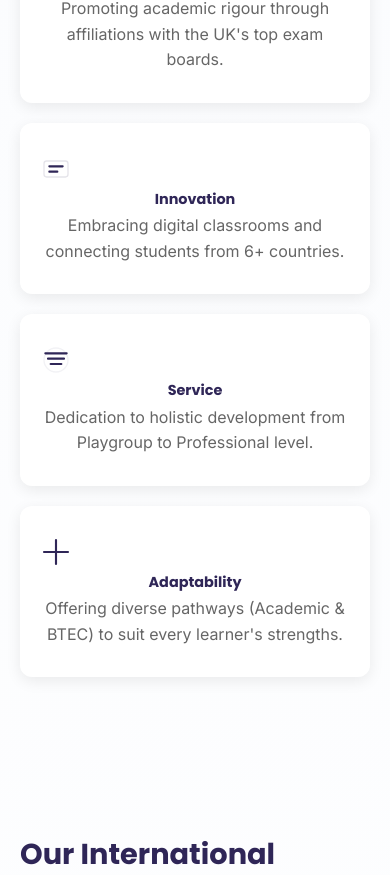
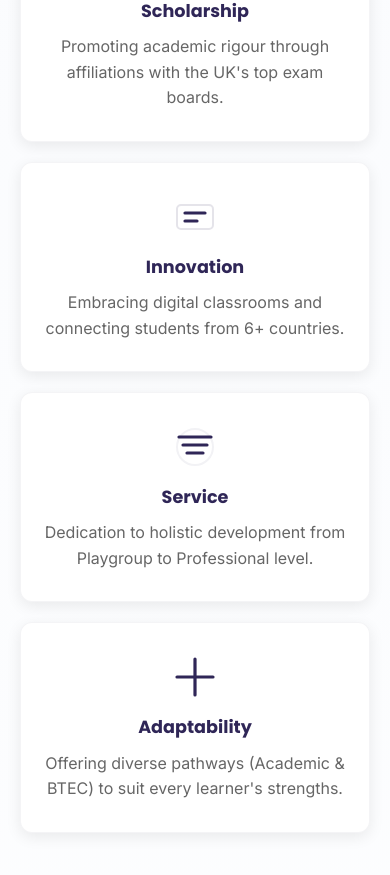
Before and after one commit to TaniaRajpoot/SISA, a React (Vite) app in the folder frontend/: page / in a window 390 px wide. Shown: the part 5099-5974 px from the top of the page. Built offline with nearby package versions, Linux system fonts and the light colour scheme.

Commit message:
overview

```diff
--- a/frontend/src/components/SISAOverview.jsx
+++ b/frontend/src/components/SISAOverview.jsx
@@ -2,6 +2,7 @@ import React from 'react';
 import '../styles/SISAOverview.css';
 import Stats from './Stats';
 import Partners from './Partners';
+import worldMapImage from '../assets/world-map.png'; // Adjust path as needed
 
 const SISAOverview = () => {
     return (
@@ -108,47 +109,6 @@ const SISAOverview = () => {
                     <h2>Triple-Accredited Institution</h2>
                     <p className="section-desc muted">SISA proudly offers curricula from the United Kingdom's leading examination boards.</p>
 
-                    {/* <div className="accreditation-badges">
-                        <div className="badge">
-                            <div className="badge-icon">
-                                <svg viewBox="0 0 24 24" fill="none" xmlns="http://www.w3.org/2000/svg">
-                                    <circle cx="12" cy="12" r="10" stroke="currentColor" strokeOpacity="0.12" />
-                                    <path d="M7 9h10M7 13h10" stroke="currentColor" strokeWidth="1.6" strokeLinecap="round" />
-                                </svg>
-                            </div>
-                            <div>
-                                <div className="badge-title">Cambridge International</div>
-                                <div className="badge-subtitle">Cambridge University Press & Assessment</div>
-                            </div>
-                        </div>
-
-                        <div className="badge">
-                            <div className="badge-icon">
-                                <svg viewBox="0 0 24 24" fill="none" xmlns="http://www.w3.org/2000/svg">
-                                    <rect x="3" y="3" width="18" height="18" rx="3" stroke="currentColor" strokeOpacity="0.12" />
-                                    <path d="M8 9h8M8 12h8" stroke="currentColor" strokeWidth="1.6" strokeLinecap="round" />
-                                </svg>
-                            </div>
-                            <div>
-                                <div className="badge-title">Pearson - Edexcel</div>
-                                <div className="badge-subtitle">Formerly University of London</div>
-                            </div>
-                        </div>
-
-                        <div className="badge">
-                            <div className="badge-icon">
-                                <svg viewBox="0 0 24 24" fill="none" xmlns="http://www.w3.org/2000/svg">
-                                    <path d="M12 4l6 16H6l6-16z" stroke="currentColor" strokeOpacity="0.12" />
-                                    <path d="M10 10h4M9 13h6" stroke="currentColor" strokeWidth="1.6" strokeLinecap="round" />
-                                </svg>
-                            </div>
-                            <div>
-                                <div className="badge-title">OxfordAQA</div>
-                                <div className="badge-subtitle">Oxford Assessment & Qualifications Alliance</div>
-                            </div>
-                        </div>
-                    </div> */}
-
                     {/* Partners Section */}
                     <Partners />
                 </section>
@@ -213,6 +173,15 @@ const SISAOverview = () => {
                         <div className="pill">UK</div>
                         <div className="pill">Canada</div>
                     </div>
+
+                    {/* World Map Image - Placed after countries */}
+                    <div className="world-map-container">
+                        <img
+                            src={worldMapImage}
+                            alt="SISA International Classroom - Global Reach Map"
+                            className="world-map-image"
+                        />
+                    </div>
                 </section>
 
                 {/* Admissions & Transition Support */}
--- a/frontend/src/styles/SISAOverview.css
+++ b/frontend/src/styles/SISAOverview.css
@@ -218,46 +218,50 @@
     font-size: 0.85rem;
 }
 
-/* Core Values */
+/* Core Values - Horizontal Layout on Desktop */
 .values-grid {
     display: grid;
-    grid-template-columns: repeat(4, minmax(180px, 1fr));
-    gap: 8px;
-    max-width: 100%;
+    grid-template-columns: repeat(4, 1fr);
+    gap: 24px;
+    margin-top: 40px;
 }
 
 .value-card {
     background: linear-gradient(180deg, #ffffff, #fcfdfe);
-    padding: 10px 6px;
-    border-radius: 10px;
+    padding: 32px 24px;
+    border-radius: 12px;
     box-shadow: 0 6px 20px rgba(47, 38, 87, 0.06);
     text-align: center;
     transition: all 0.3s ease;
+    border: 1px solid rgba(47, 38, 87, 0.05);
 }
 
 .value-card:hover {
     transform: translateY(-8px);
     box-shadow: 0 12px 30px rgba(47, 38, 87, 0.12);
+    border-color: rgba(47, 38, 87, 0.1);
 }
 
 .value-card svg {
-    width: 32px;
-    height: 32px;
+    width: 48px;
+    height: 48px;
     color: #2f2657;
-    margin-bottom: 6px;
+    margin: 0 auto 16px;
+    display: block;
 }
 
 .value-card h5 {
-    margin: 0 0 5px 0;
+    margin: 0 0 12px 0;
     color: #2f2657;
-    font-size: 0.9rem;
+    font-size: 1.25rem;
     font-weight: 700;
 }
 
 .value-card p {
     margin: 0;
-    font-size: 0.75rem;
-    line-height: 1.3;
+    font-size: 0.95rem;
+    line-height: 1.6;
+    color: #666;
 }
 
 /* Countries Pills */
@@ -272,6 +276,38 @@
     background: linear-gradient(135deg, #eef4ff, #e3f0ff);
     color: #2f2657;
     border: 1px solid rgba(47, 38, 87, 0.1);
+}
+
+/* World Map Styling - Placed after countries pills */
+.world-map-container {
+    margin: 40px 0 0 0;
+    padding: 40px 30px;
+    background: linear-gradient(135deg, #f8fafc 0%, #ffffff 100%);
+    border-radius: 16px;
+    box-shadow: 0 6px 24px rgba(47, 38, 87, 0.08);
+    display: flex;
+    justify-content: center;
+    align-items: center;
+}
+
+.world-map-image {
+    width: 100%;
+    max-width: 1000px;
+    height: auto;
+    display: block;
+    margin: 0 auto;
+    animation: fadeInMap 1s ease-in-out;
+}
+
+@keyframes fadeInMap {
+    from {
+        opacity: 0;
+        transform: scale(0.95);
+    }
+    to {
+        opacity: 1;
+        transform: scale(1);
+    }
 }
 
 /* Admissions Section */
@@ -365,6 +401,16 @@
     .overview-hero {
         grid-template-columns: 1fr;
     }
+
+    /* Core Values - 2 columns on tablet */
+    .values-grid {
+        grid-template-columns: repeat(2, 1fr);
+        gap: 20px;
+    }
+
+    .admissions-grid {
+        grid-template-columns: 1fr;
+    }
 }
 
 @media (max-width: 768px) {
@@ -389,12 +435,33 @@
         min-width: 100%;
     }
 
+    .world-map-container {
+        padding: 25px 20px;
+        margin: 30px 0 0 0;
+    }
+
+    .world-map-image {
+        max-width: 100%;
+    }
+}
+
+@media (max-width: 640px) {
+    /* Core Values - 1 column on mobile */
     .values-grid {
         grid-template-columns: 1fr;
+        gap: 16px;
     }
 
-    .admissions-grid {
-        grid-template-columns: 1fr;
+    .value-card {
+        padding: 24px 20px;
+    }
+
+    .value-card h5 {
+        font-size: 1.1rem;
+    }
+
+    .value-card p {
+        font-size: 0.9rem;
     }
 }
 
@@ -410,4 +477,9 @@
     .info-card-small {
         padding: 20px;
     }
+
+    .world-map-container {
+        padding: 20px 15px;
+        margin: 20px 0 0 0;
+    }
 }
```
Also changed, not shown: 1 other file (tests, documents, lock files or other folders).
